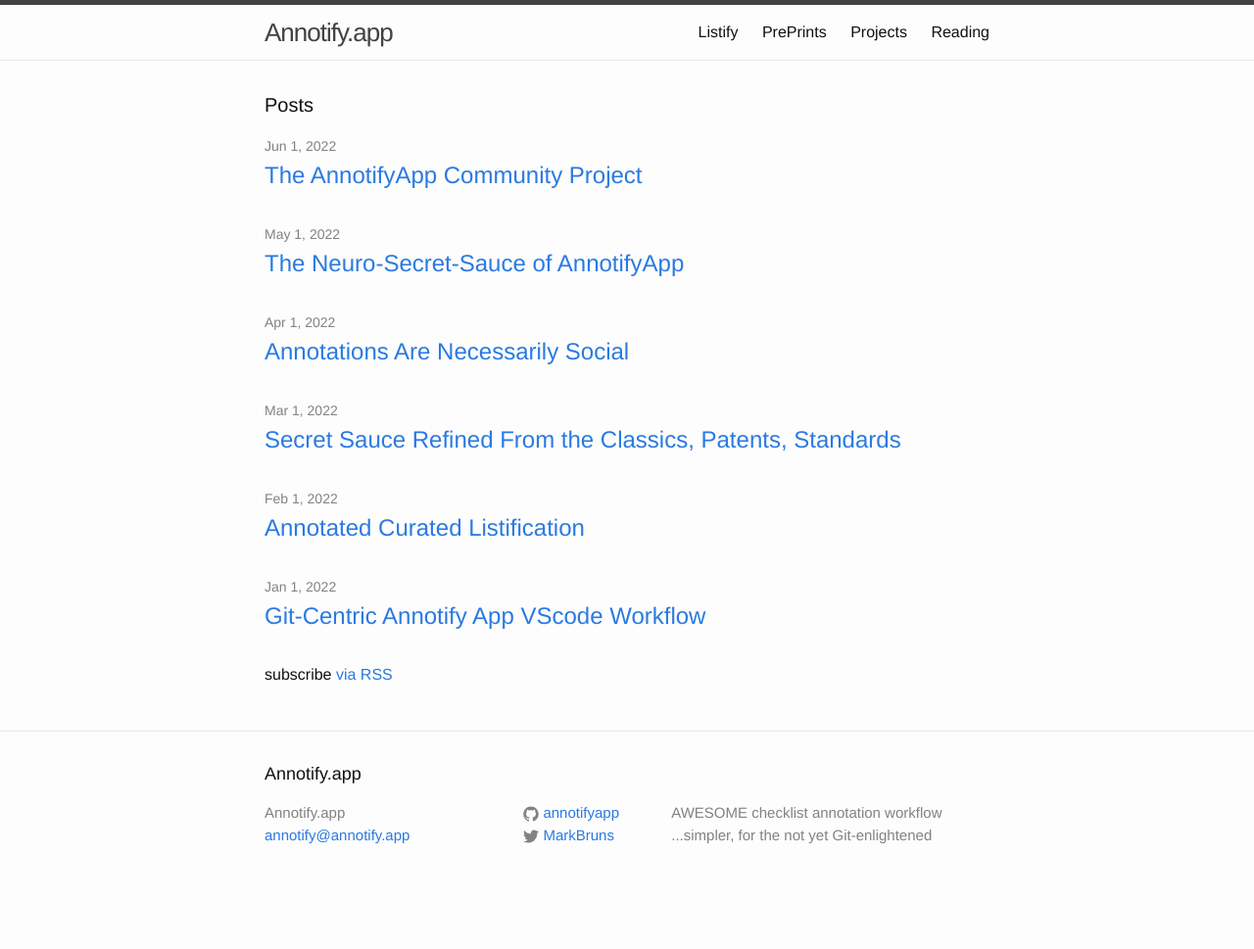
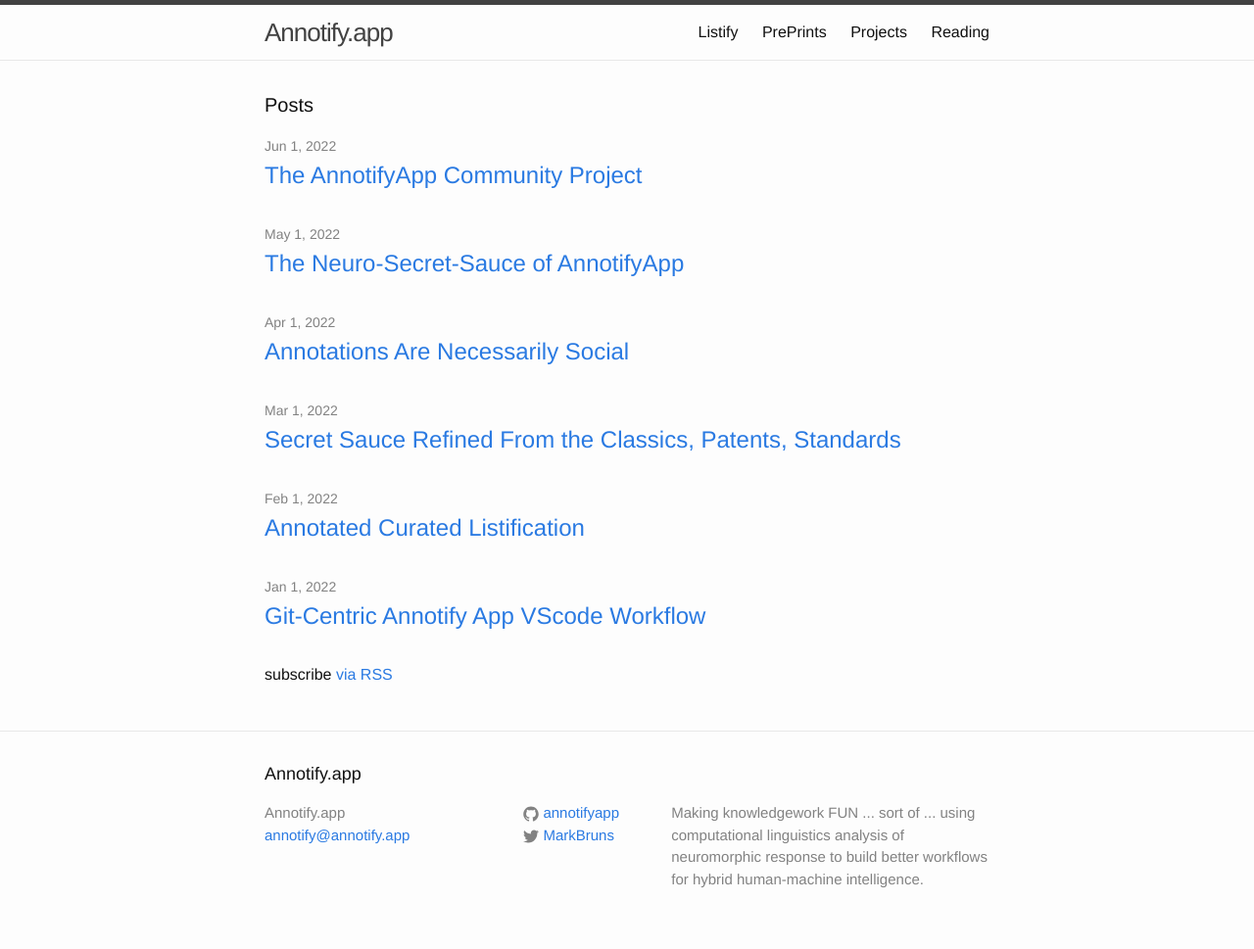
Before and after one commit to annotifyapp/annotifyapp.github.io, a Jekyll site: the page built from index.html, in a window 1280 px wide. Shown: the whole page at 98% size. Built offline with Jekyll 4.4.1, drawn with Linux system fonts in a browser that asks for light colours; before the commit the page ends 924 px from its top, so only the background shows below that.

Commit message:
make it FUN

```diff
--- a/_config.yml
+++ b/_config.yml
@@ -1,7 +1,7 @@
 # Site settings
 title: Annotify.app
 email: annotify@annotify.app
-description: AWESOME checklist annotation workflow ...simpler, for the not yet Git-enlightened
+description: Making knowledgework FUN ... sort of ... using computational linguistics analysis of neuromorphic response to build better workflows for hybrid human-machine intelligence.
 twitter_username: MarkBruns
 github_username:  annotifyapp
 
```
